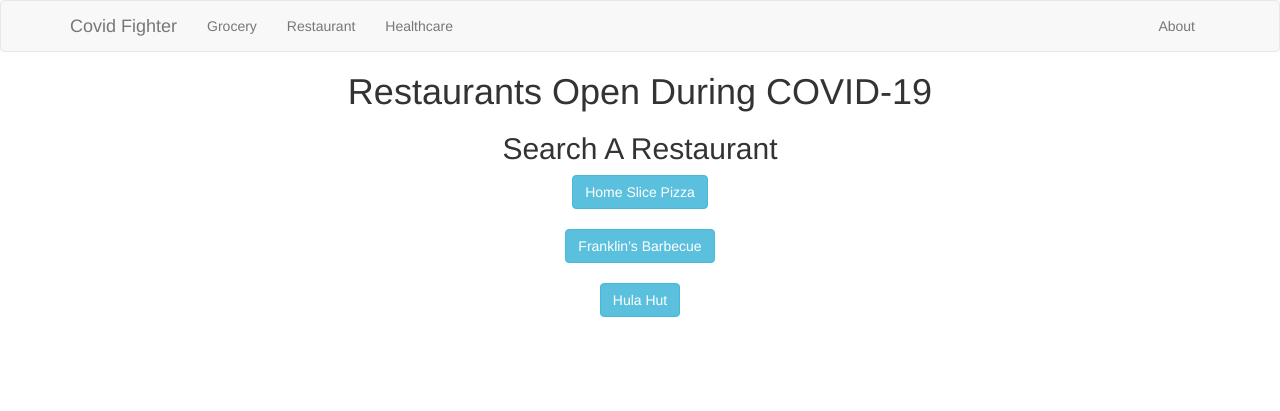
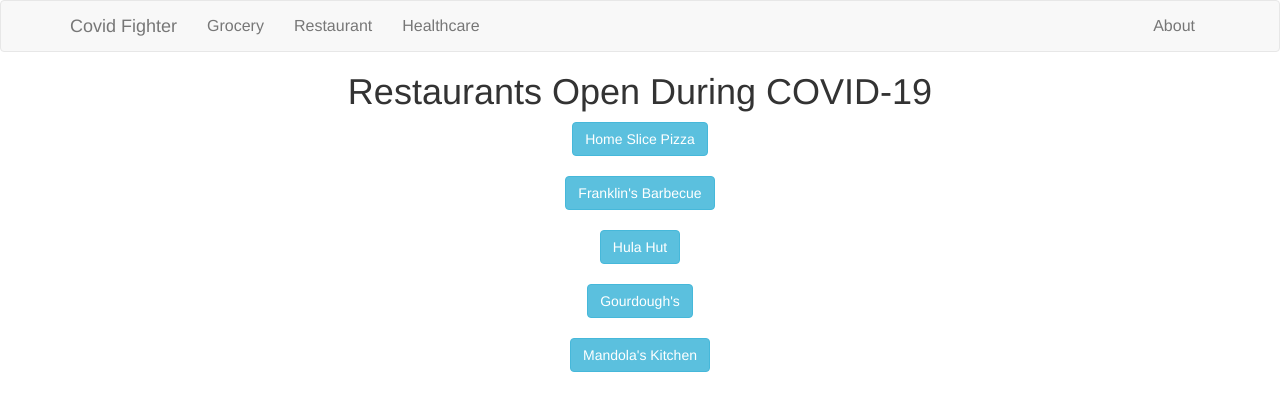
Before and after one commit to hmallidi/quarantine-fighter, a Flask app: page /restaurants in a window 1280 px wide. Shown: the top 411 px of the page. Run offline with Flask 2, Linux system fonts and the light colour scheme; some libraries are stand-ins or nearby versions; some web fonts are replaced.

Commit message:
added 2 more restaurants and links to restaurant webpages

```diff
--- a/templates/restaurants.html
+++ b/templates/restaurants.html
@@ -11,6 +11,11 @@
 
         <!-- Latest compiled JavaScript -->
         <script src="https://maxcdn.bootstrapcdn.com/bootstrap/3.4.1/js/bootstrap.min.js"></script>
+        <style>
+            li {
+                font-size: medium;
+            }
+        </style>
     </head>
     <body>
         <nav class = "navbar navbar-default">
@@ -33,7 +38,7 @@
           <div class = "collapse navbar-collapse" id = "bs-example-navbar-collapse-1">
               <ul class="nav navbar-nav">
               <li><a href="grocery">Grocery</a></li>
-              <li><a href="restuarants">Restaurant</a></li>
+              <li><a href="restaurants">Restaurant</a></li>
               <li><a href="healthcare">Healthcare</a></li>
               </ul>
 
@@ -46,11 +51,11 @@
         </nav>
         <center><h1>Restaurants Open During COVID-19</h1></center>
         <center>
-            <h2>Search A Restaurant</h2>
-            <form action="{{ url_for('restaurants') }}" method="post">
+            <!-- <h2>Search A Restaurant</h2> -->
+            <!-- <form action="{{ url_for('restaurants') }}" method="post"> -->
                 <!-- <input type="text" placeholder="Search for a restaurant" name="user_input">
                 <button>Search!</button> -->
-            </form>
+            <!-- </form> -->
             <!-- Information and images and stuff for 3 restaurants -->
             <button type="button" class="btn btn-info" data-toggle="collapse" data-target="#Homeslice">Home Slice Pizza</button>
             <div class = "collapse" id="Homeslice">
@@ -58,13 +63,14 @@
                 <!-- Homeslice Pizza -->
                 <h2>Home Slice Pizza</h2>
                 <h3>1415 S Congress Avenue, Austin 78704</h3>
-                <img src="https://b.zmtcdn.com/data/res_imagery/16912869_RESTAURANT_0f148925df0611d850745f5bbeff6546.jpg" style="width: 50%;">
+                <img src="https://b.zmtcdn.com/data/res_imagery/16912869_RESTAURANT_0f148925df0611d850745f5bbeff6546.jpg" style="width: 25%;">
                 <ul style="list-style-type:none;">
                     <h3>Hours</h3>
                     <li>11AM-11PM (Mon-Thurs)</li>
                     <li>11AM-12AM (Fri-Sat)</li>
                     <li>11AM-10PM (Sun)</li>
                 </ul>
+                <a href="https://homeslicepizza.com/"><h3>Restaurant Webpage</h3></a>
             </div>
             </div>
             <br></br>
@@ -80,6 +86,7 @@
                     <li>Closed (Mon)</li>
                     <li>11AM-2PM (Tues-Sun)</li>
                 </ul>
+                <a href="https://franklinbbq.com/"><h3>Restaurant Webpage</h3></a>
             </div>
             </div>
             <br></br>
@@ -97,6 +104,43 @@
                     <li>10:30AM-11PM (Sat)</li>
                     <li>10:30AM-10PM (Sun)</li>
                 </ul>
+                <a href="https://www.hulahut.com/"><h3>Restaurant Webpage</h3></a>
+            </div>
+            </div>
+
+            <br></br>
+            <button type="button" class="btn btn-info" data-toggle="collapse" data-target="#Gourdough">Gourdough's</button>
+            <div class = "collapse" id="Gourdough">
+            <div class="restaurant" id="Gourdough">
+                <!-- Gourdough's -->
+                <h2>Gourdough's</h2>
+                <h3>1503 S 1st Street, Austin 78704</h3>
+                <img src="https://b.zmtcdn.com/data/res_imagery/16915822_RESTAURANT_053ad1580042eb89ab5e7ccbe6842081_c.jpg?fit=around%7C200%3A200&crop=200%3A200%3B%2A%2C%2A">
+                <ul style="list-style-type:none;">
+                    <h3>Hours</h3>
+                    <li>10AM-12AM (Mon-Thurs)</li>
+                    <li>10AM-3AM (Fri)</li>
+                    <li>8AM-3AM (Sat)</li>
+                    <li>8AM-12AM (Sun)</li>
+                </ul>
+                <a href="https://gourdoughs.com/"><h3>Restaurant Webpage</h3></a>
+            </div>
+            </div>
+
+            <br></br>
+            <button type="button" class="btn btn-info" data-toggle="collapse" data-target="#Mandola">Mandola's Kitchen</button>
+            <div class = "collapse" id="Mandola">
+            <div class="restaurant" id="Mandola">
+                <!-- Mandola's Kitchen -->
+                <h2>Mandola's Kitchen</h2>
+                <h3>4700 West Guadalupe Street #12 78751</h3>
+                <img src="https://b.zmtcdn.com/data/res_imagery/16913237_CHAIN_765725196137fed1fb3ab3643f89eb37_c.jpg?fit=around%7C200%3A200&crop=200%3A200%3B%2A%2C%2A">
+                <ul style="list-style-type:none;">
+                    <h3>Hours</h3>
+                    <li>11AM-10PM (Mon-Sat)</li>
+                    <li>11AM-9PM (Sun)</li>
+                </ul>
+                <a href="https://mandolas.com/"><h3>Restaurant Webpage</h3></a>
             </div>
             </div>
         </center>
```
